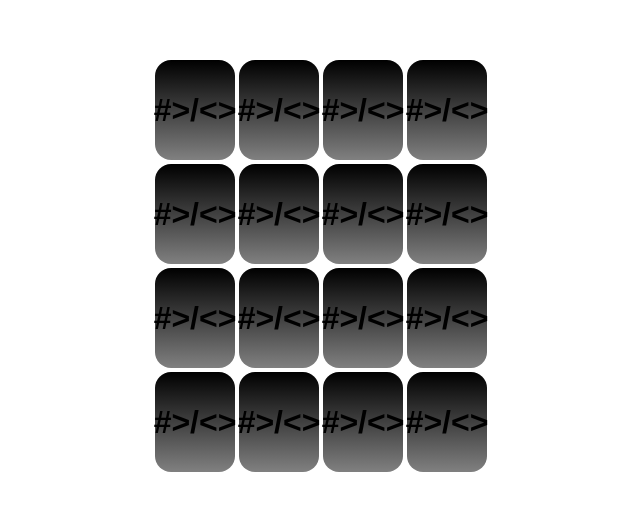
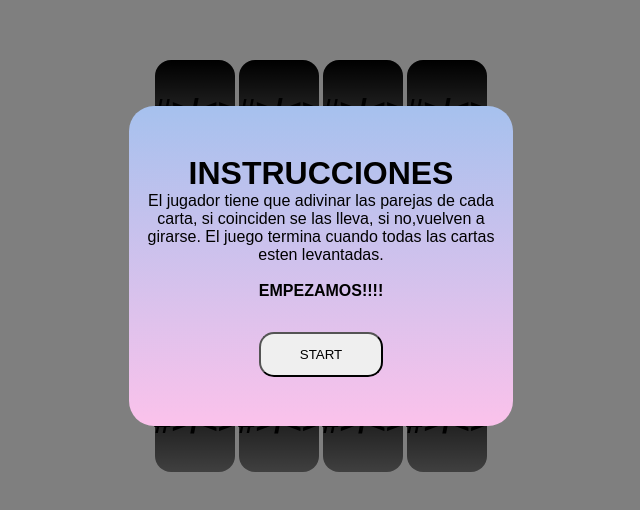
Before and after one commit to anagnz07/juego-de-memoria, a plain HTML site: page index.html in a window 1280 px wide. Shown: the part 134-644 px from the top of the page, without its empty margins (319-959 px from the left). Drawn offline with Linux system fonts and the light colour scheme.

Commit message:
feat: se ha creado un menu extra

```diff
--- a/index.html
+++ b/index.html
@@ -1,6 +1,5 @@
 <!DOCTYPE html>
 <html lang="en">
-
     <head>
         <meta charset="UTF-8" />
         <meta http-equiv="X-UA-Compatible" content="IE=edge" />
@@ -10,10 +9,22 @@
     </head>
 
     <body>
-    <main>
+        <div class="modal-container">
+            <div class="modal">
+                <div class="modal-texto">
+                    <h1>INSTRUCCIONES</h1>
+                    <p class="instrucciones">
+                        El jugador tiene que adivinar las parejas de cada carta,
+                        si coinciden se las lleva, si no,vuelven a girarse. El
+                        juego termina cuando todas las cartas esten levantadas.
+                        <br /><br /><strong>EMPEZAMOS!!!!</strong>
+                    </p>
+                </div>
+                <button class="buttonStart">START</button>
+            </div>
+        </div>
 
-    </main>
+        <main></main>
         <script src="script.js"></script>
     </body>
-
 </html>
--- a/script.js
+++ b/script.js
@@ -66,3 +66,17 @@ const reveal = (e) => {
 for (const card of cards) {
     card.addEventListener("click", reveal);
 }
+
+/**
+ * MODAL
+ * MENU DE INSTRUCCIONES Y START
+ */
+
+let start = document.querySelector(".buttonStart");
+// let modal = document.querySelectorAll(".modal")[0];
+let modalC = document.querySelector(".modal-container");
+
+start.addEventListener("click", function (e) {
+    e.preventDefault();
+    modalC.style.visibility = "hidden";
+});
--- a/style.css
+++ b/style.css
@@ -13,7 +13,45 @@ body {
     height: 100vh;
 }
 
-main{
+.modal-container {
+    font-family: Arial, Helvetica, sans-serif;
+    position: fixed;
+    z-index: 1000;
+    width: 100%;
+    height: 100vh;
+    top: 0;
+    left: 0;
+    background: rgba(0, 0, 0, 0.5);
+    display: flex;
+    justify-content: center;
+    align-items: center;
+}
+
+.modal {
+    width: 30%;
+    height: 40%;
+    background-image: linear-gradient(to top, #fbc2eb 0%, #a6c1ee 100%);
+
+    text-align: center;
+    padding: 1rem;
+    border-radius: 25px;
+    display: flex;
+    flex-direction: column;
+    justify-content: space-evenly;
+    position: relative;
+    transition: transform 1s;
+    transform: translateY(0%);
+}
+
+.buttonStart {
+    width: 35%;
+    height: 45px;
+    align-self: center;
+    border-radius: 15px;
+    background: ;
+}
+
+main {
     font-family: sans-serif;
     font-weight: bold;
     display: grid;
@@ -51,10 +89,10 @@ main{
 
 .back {
     background: linear-gradient(steelblue, lightsteelblue);
-    transform: rotateY( 180deg );
+    transform: rotateY(180deg);
 }
 
 .card.flipped .content {
-    transform: rotateY( 180deg ) ;
+    transform: rotateY(180deg);
     transition: transform 0.5s;
 }
```
Lines whose indentation alone changed are shown as unchanged.
